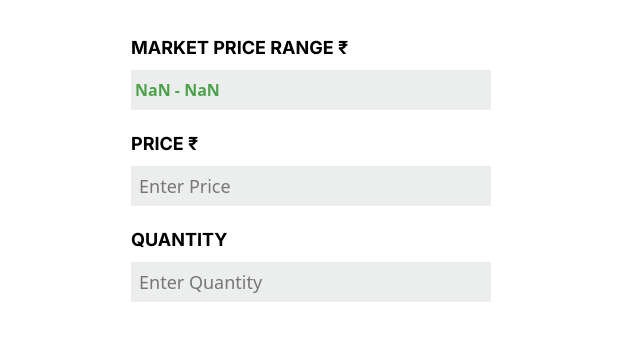
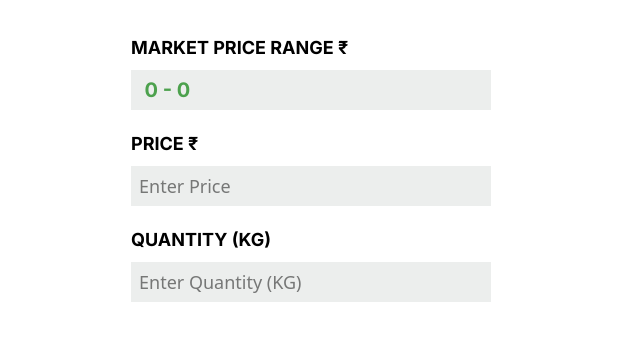
Before and after one commit to Dev-SK01/agri-lynx, a React (Vite) app in the folder agri-lynx/: page / in a window 1280 px wide. Shown: the part 241-583 px from the top of the page, without its empty margins (319-959 px from the left). Built offline with nearby package versions, Linux system fonts and the light colour scheme; no server answers; a web font is replaced by a local one.

Commit message:
FarmerProduce completed

```diff
--- a/agri-lynx/src/components/ApiCommodityList.jsx
+++ b/agri-lynx/src/components/ApiCommodityList.jsx
@@ -33,7 +33,7 @@ const ApiCommodityList = ({handleChange}) => {
   // console.log(commodityList);
   useEffect(() => {
     getCommodityList();
-  }, []);
+  }, [commodityList]);
   // console.log(optionValue);
 
   return (
--- a/agri-lynx/src/components/MinMaxPriceCalculation.jsx
+++ b/agri-lynx/src/components/MinMaxPriceCalculation.jsx
@@ -1,33 +1,14 @@
-import React, { useState } from "react";
+import React from "react";
 
 const MinMaxPriceCalculation = ({ marketPrice }) => {
-  console.log(marketPrice);
-
-  const priceCalculation = (marketPrice) => {
-    let minPrice = 0;
-    let maxPrice = 0;
-    marketPrice.forEach((commodity) => {
-      minPrice += Number(commodity.min_price);
-      maxPrice += Number(commodity.max_price);
-      // console.log("Min:", commodity?.min_price);
-      // console.log("Max:", commodity?.max_price);
-    });
-    return {
-        minPrice:Math.floor(minPrice / marketPrice.length),
-        maxPrice :Math.floor(maxPrice / marketPrice.length)
-    }
-  };
-  const priceData = priceCalculation(marketPrice);
-  console.log(priceData);
-
   return (
     <>
       <div className="mt-13  ">
         <p className="font-bold font-inter text-lg">MARKET PRICE RANGE ₹</p>
         <input
           type="text"
-          className=" mt-2 h-10 p-1 bg-(--teritary) font-bold text-(--secondary) w-90"
-          value={priceData.minPrice + " - " + priceData.maxPrice}
+          className=" mt-2 h-10 p-1 bg-(--teritary) font-inter font-bold text-xl text-(--secondary) w-90"
+          value={"  " + marketPrice.minPrice + " - " + marketPrice.maxPrice}
           disabled = {true}
         />
       </div>
--- a/agri-lynx/src/farmers/FarmerProduceListing.jsx
+++ b/agri-lynx/src/farmers/FarmerProduceListing.jsx
@@ -1,4 +1,4 @@
-import React, { useState } from "react";
+import React, { useEffect, useState } from "react";
 import ApiCommodityList from "../components/ApiCommodityList";
 import avatar from "../assets/avatar.svg";
 import crops from "../assets/crops.svg";
@@ -11,7 +11,9 @@ import { format, subDays } from "date-fns";
 
 const FarmerProduceListing = () => {
   const [optionValue, setOptionValue] = useState("");
-  const [marketPrice, setMarketPrice] = useState([]);
+  const [marketPrice, setMarketPrice] = useState({minPrice:0.0,maxPrice:0.0});
+  const [inputPrice, setInputPrice] = useState("");
+  const [inputQuantity, setInputQuantity] = useState("");
   const toDate = format(new Date(), "yyyy-MM-dd");
   const fromDate = format(subDays(toDate, 10), "yyyy-MM-dd");
 
@@ -47,15 +49,63 @@ const FarmerProduceListing = () => {
       );
       const response = await PriceDataUrl.json();
       console.log(response);
-      setMarketPrice(response.data);
+      // minMax price calculation
+      const priceCalculation = (marketPrice) => {
+        let minPrice = 0;
+        let maxPrice = 0;
+        marketPrice.forEach((commodity) => {
+          minPrice += Number(commodity.min_price);
+          maxPrice += Number(commodity.max_price);
+          // console.log("Min:", commodity?.min_price);
+          // console.log("Max:", commodity?.max_price);
+        });
+        return {
+            minPrice:((minPrice / marketPrice.length)/100).toFixed(2),
+            maxPrice:((maxPrice / marketPrice.length)/100).toFixed(2)
+        }
+      };
+      setMarketPrice(()=> priceCalculation(response.data));
     } catch (err) {
       console.error(err);
     }
   }
+  const fetchImage = async (commodity) => {
+    const SECRET_KEY = "tZgxfcaCQfk66V1uKAGMIOwwUMmK-IH2qEniGtwDfTc";
+    const res = await fetch(
+      `https://api.unsplash.com/search/photos?page=1&query=${commodity}&client_id=${SECRET_KEY}`
+    );
+    const data = await res.json();
+    return data.results[0].urls.small;
+  };
 
+ async function handleAddProduce(){
+  let produceDetails = {
+    commoditity:optionValue,
+    minPrice: marketPrice.minPrice,
+    maxPrice: marketPrice.maxPrice,
+    price:inputPrice,
+    quantity:inputQuantity,
+    imageUrl: await fetchImage(optionValue),
+    listingId:"h2hf6rhr8bdfu6hf073",
+    farmerId:"u8hr63h8fe839fh384"
+  }
+  try{
+    // backend api
+    const res = await fetch("",{
+      method:"POST",
+      body:produceDetails
+    });
+    console.log("ProduceData : " ,produceDetails);
+
+  }catch(err){
+    console.log(err.message);
+
+  }
+
+ }
   return (
     // <div className=' flex justify-center items-center h-dvh '>
-    <div className="flex-col border-(--secondary)   items-center p-2   bg-(--primary) justify-center justify-items-center  bottom-0 top-0 w-[100%]  m-0 me-0 fixed">
+    <div className="flex-col border-(--secondary)   items-center p-2   bg-(--primary) justify-center justify-items-center  bottom-0 top-0 w-[100%] h-[100%]  m-0 me-0 fixed">
       <header className="flex rounded-xl h-[8vh] pt-2  bg-(--green) mt-5  w-90 text-xl  ">
         <h1 className=" flex font-bold font-inter pt-2  pb-2 ps-2 text-xl    justify-center w-[80%]">
           Rishi
@@ -80,21 +130,27 @@ const FarmerProduceListing = () => {
         <div className="mt-5 ">
           <p className="font-bold font-inter text-lg">PRICE ₹</p>
           <input
-            type="text "
+            type="number"
+            onChange={(e) => setInputPrice(e.target.value)}
+            value={inputPrice}
             placeholder="Enter Price"
             className=" mt-2 h-10 p-2 bg-(--teritary) w-90 text-lg"
           />
         </div>
         <div className="mt-5 ">
-          <p className="font-bold font-inter text-lg">QUANTITY</p>
+          <p className="font-bold font-inter text-lg">QUANTITY (KG)</p>
           <input
             type="text "
-            placeholder="Enter Quantity"
+            onChange={(e)=> setInputQuantity(e.target.value)}
+            value={inputQuantity}
+            placeholder="Enter Quantity (KG)"
             className=" mt-2 h-10 p-2 bg-(--teritary) w-90 text-lg"
           />
         </div>
 
-        <div className="font-bold font-inter text-2xl w-25 ms-70 mt-10 rounded-xl p-1 bg-(--green) justify-items-center">
+        <div
+        onClick={handleAddProduce}
+        className="font-bold font-inter text-2xl w-25 ms-70 mt-10 rounded-xl p-1 bg-(--green) justify-items-center">
           <p className="flex gap-0.5">
             <img src={Frame} alt="frame" />
             Add
@@ -117,7 +173,9 @@ const FarmerProduceListing = () => {
           </div>
         </div>
       </footer>
+
     </div>
+
 
     // </div>
   );
```
